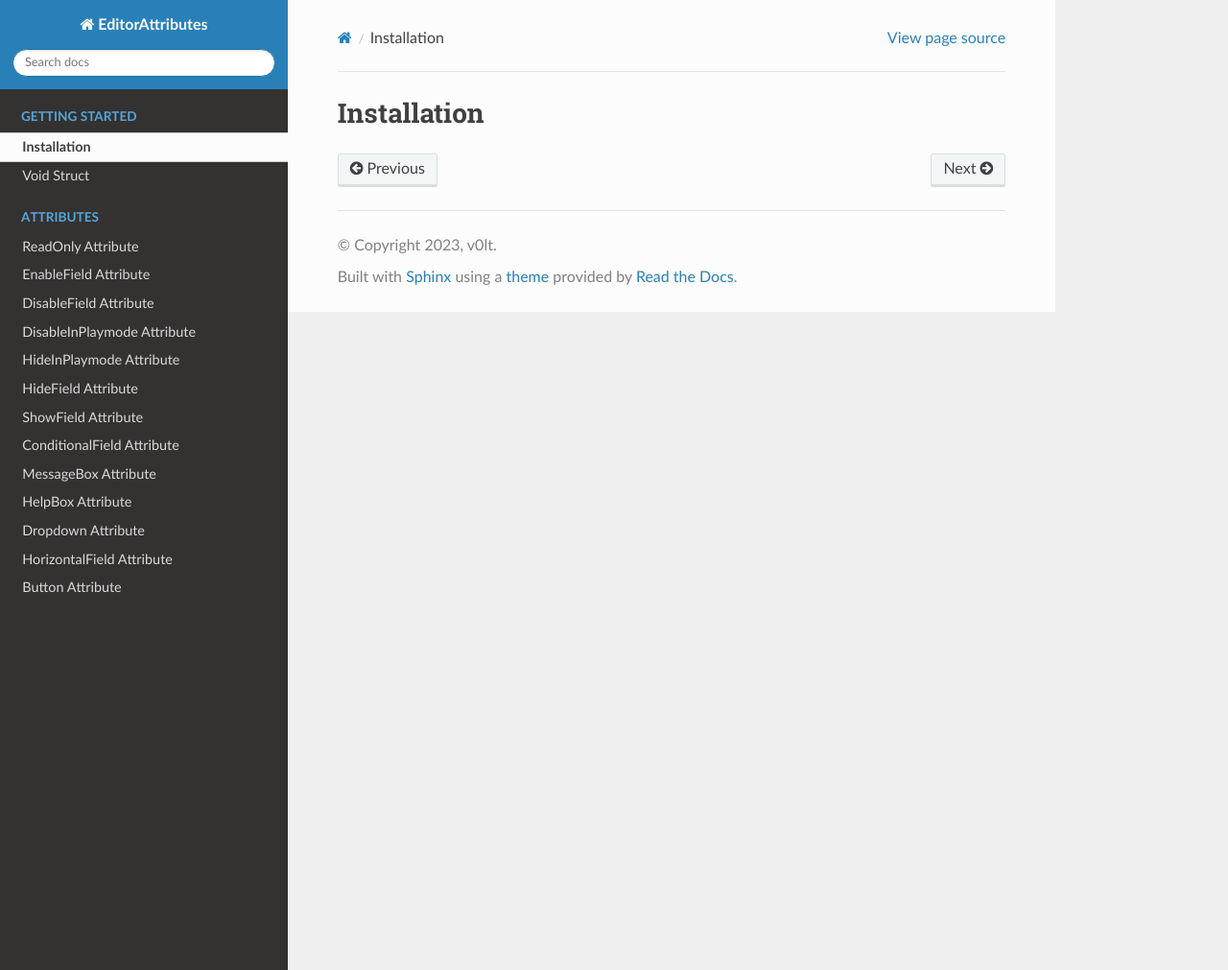
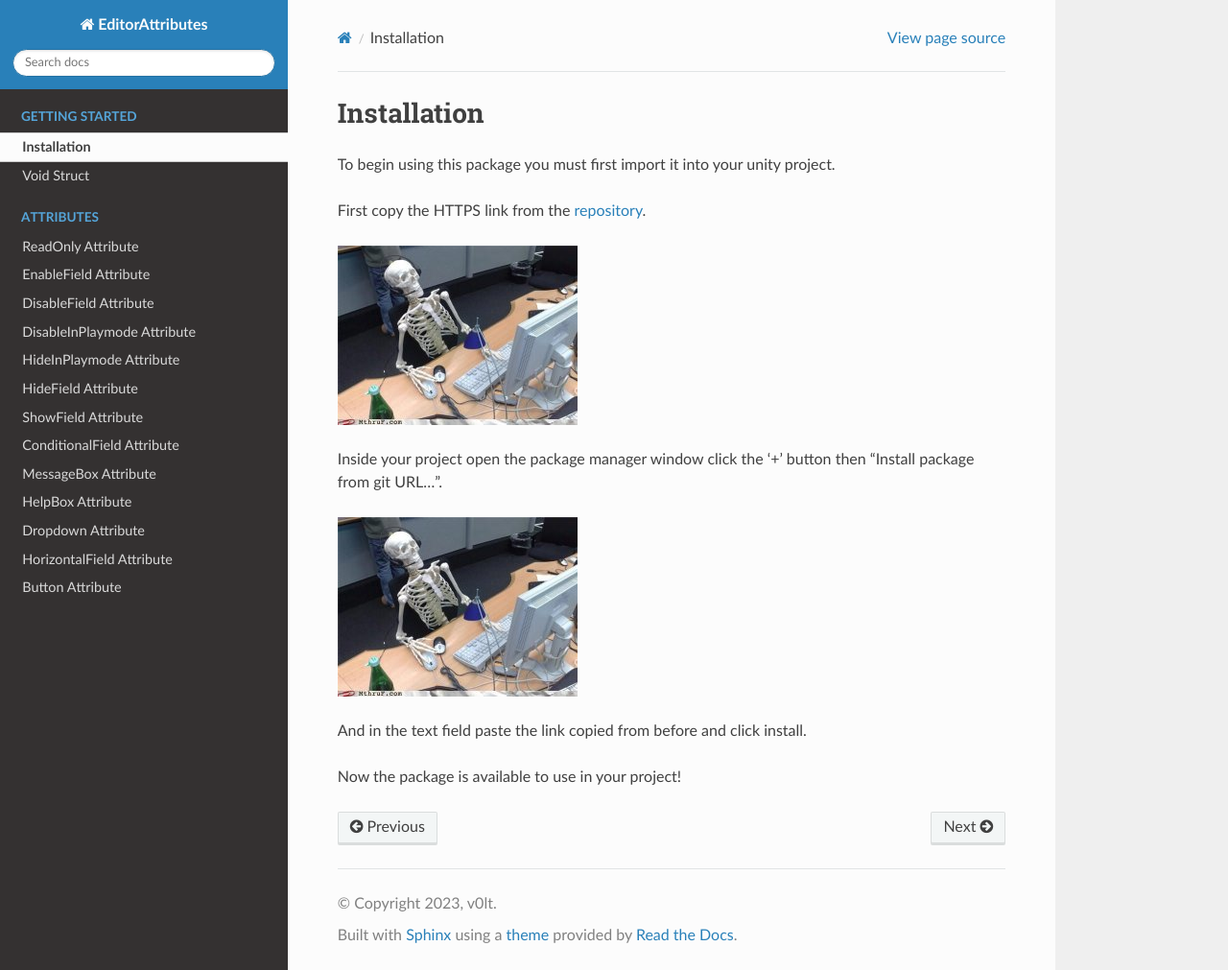
Before and after one commit to v0lt13/EditorAttributesDocs, a Sphinx documentation site: the page built from docs/source/GettingStarted/instalation.rst, in a window 1280 px wide and 1011 px high. Shown: the whole window at 96% size. Built offline with Sphinx 7.4.7 and the Read the Docs theme 2.0.0, drawn with Linux system fonts in a browser that asks for light colours; pages that are not in the unit, such as notebooks, are missing from menus.

```diff
--- /dev/null
+++ b/docs/source/GettingStarted/howtouse.rst
@@ -0,0 +1,2 @@
+How To Use
+==========
--- a/docs/source/GettingStarted/instalation.rst
+++ b/docs/source/GettingStarted/instalation.rst
@@ -1,2 +1,16 @@
 Installation
 ============
+
+To begin using this package you must first import it into your unity project.
+
+First copy the HTTPS link from the `repository <https://github.com/v0lt13/EditorAttributes>`_.
+
+.. image:: ../Images/temp.png
+
+Inside your project open the package manager window click the '+' button then "Install package from git URL…".
+
+.. image:: ../Images/temp.png
+
+And in the text field paste the link copied from before and click install.
+
+Now the package is available to use in your project!
--- a/docs/source/GettingStarted/unityserialization.rst
+++ /dev/null
@@ -1,2 +0,0 @@
-Unity Serialization
-===================
```
Also changed, not shown: docs/source/Images/temp.png (added).
